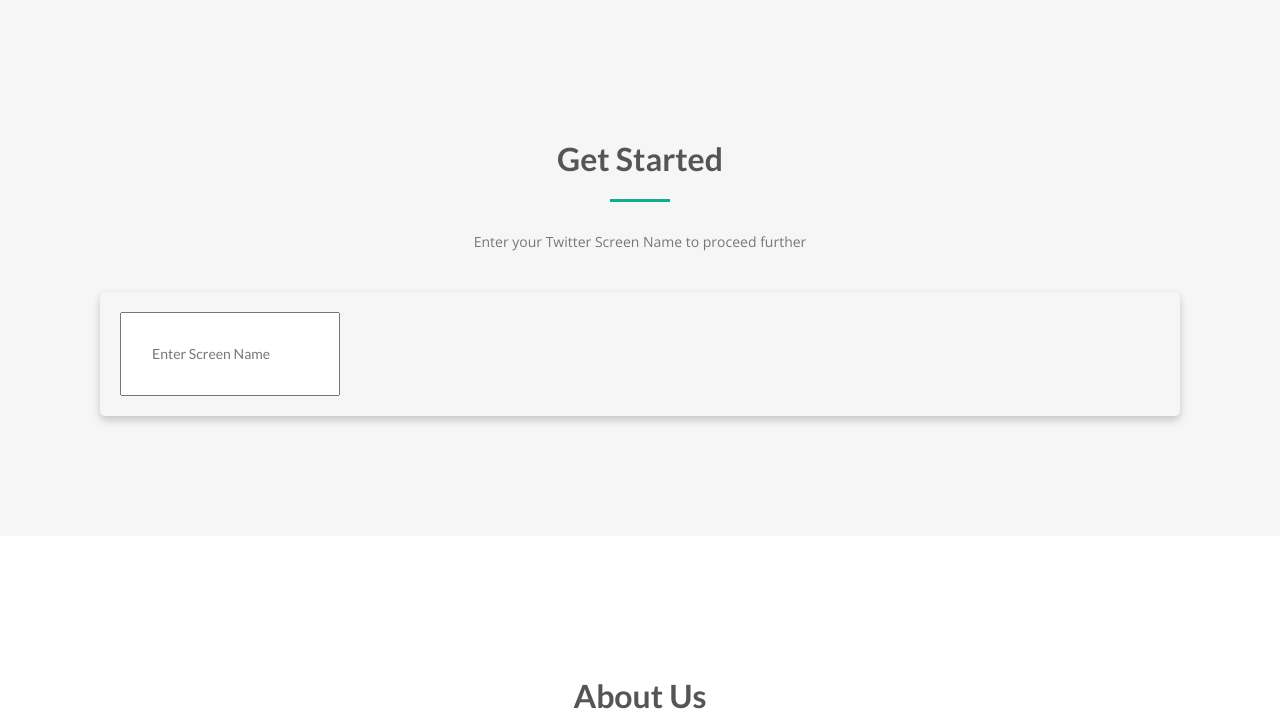
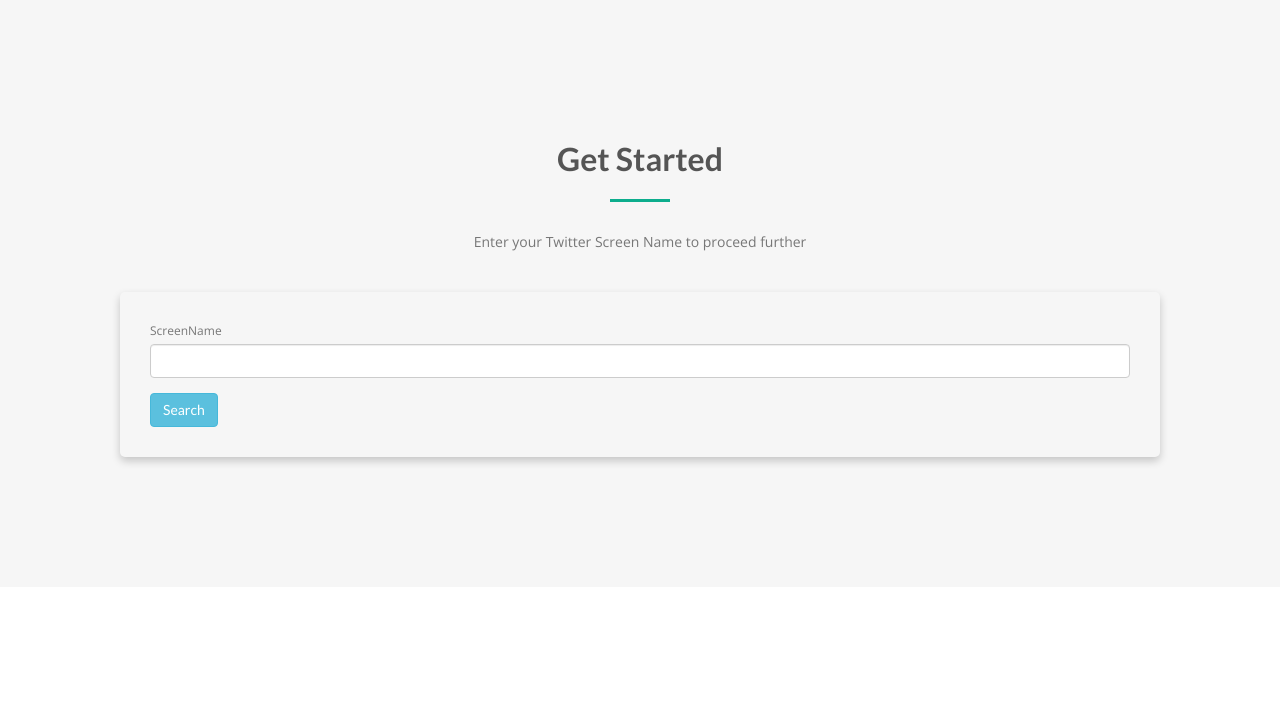
Before and after one commit to rakeshsenapathi/TweeWay, a Flask app: page / in a window 1280 px wide. Shown: the part 1320-2034 px from the top of the page. Run offline with Flask 2, Linux system fonts and the light colour scheme; some libraries are stand-ins or nearby versions.

Commit message:
Made changes- GetStarted Section

```diff
--- a/app.py
+++ b/app.py
@@ -33,7 +33,7 @@ app = Flask(__name__)
 
 # if(len(followersList)):
 # 	print("Printing %d follower ids"%len(followersList))
-# 	print(followersList)https://alpha.wallhaven.cc/wallpaper/472225
+# 	print(followersList)
 
 #Decorator
 # 	print(followersList)
--- /dev/null
+++ b/static/js/send_name.js
@@ -0,0 +1,3 @@
+$(document).click(function send_name(){
+    alert("Working")
+});
--- a/templates/index.html
+++ b/templates/index.html
@@ -107,9 +107,16 @@
       <div class="clearfix"></div>
       <p>Enter your Twitter Screen Name to proceed further</p>
     </div>
-    <div class="card" style="padding: 20px; margin-left: 30px; margin-right: 30px;" >
-        <input type="text" name="FirstName" value="Enter Screen Name" style="position: center; padding: 30px;">
+    <div class="card" style="padding: 30px; margin-left: 50px; margin-right: 50px;" >
+      <div class="form-group">
+      <label for="usr">ScreenName</label>
+      <input type="text" class="form-control" id="usr">
+      </div>
+      <button type="button" class="btn btn-info" style="position: center; style="margin-top: 10px; margin-bottom: 10px;" id="send_btn" onclick="function click(){alert("Working");}">Search</button>
     </div>
+    <div>
+  </p>
+</div>
 </div>
     </div>
 </div>
```
Also changed, not shown: keys.py (+4 -4 lines).
